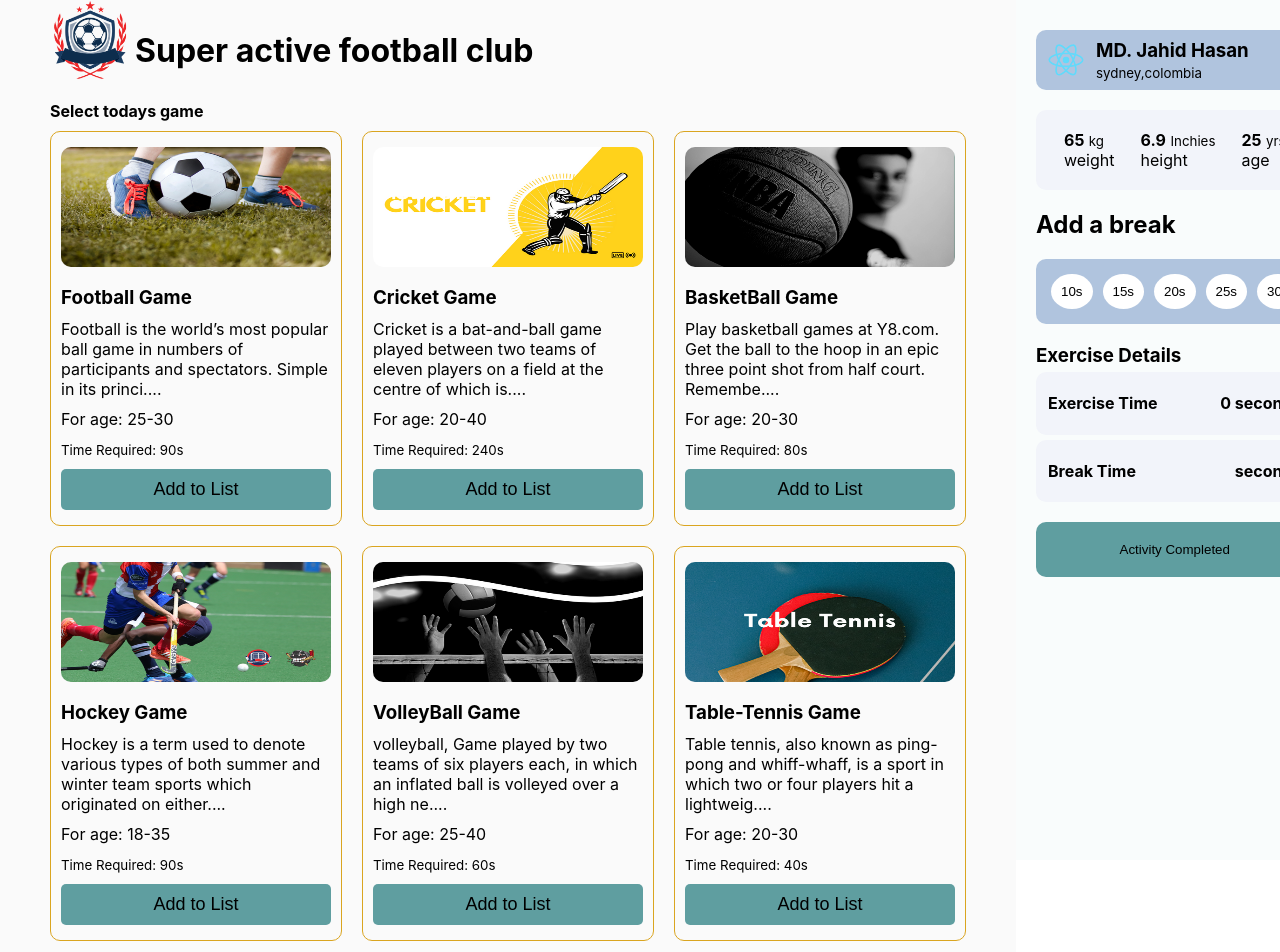
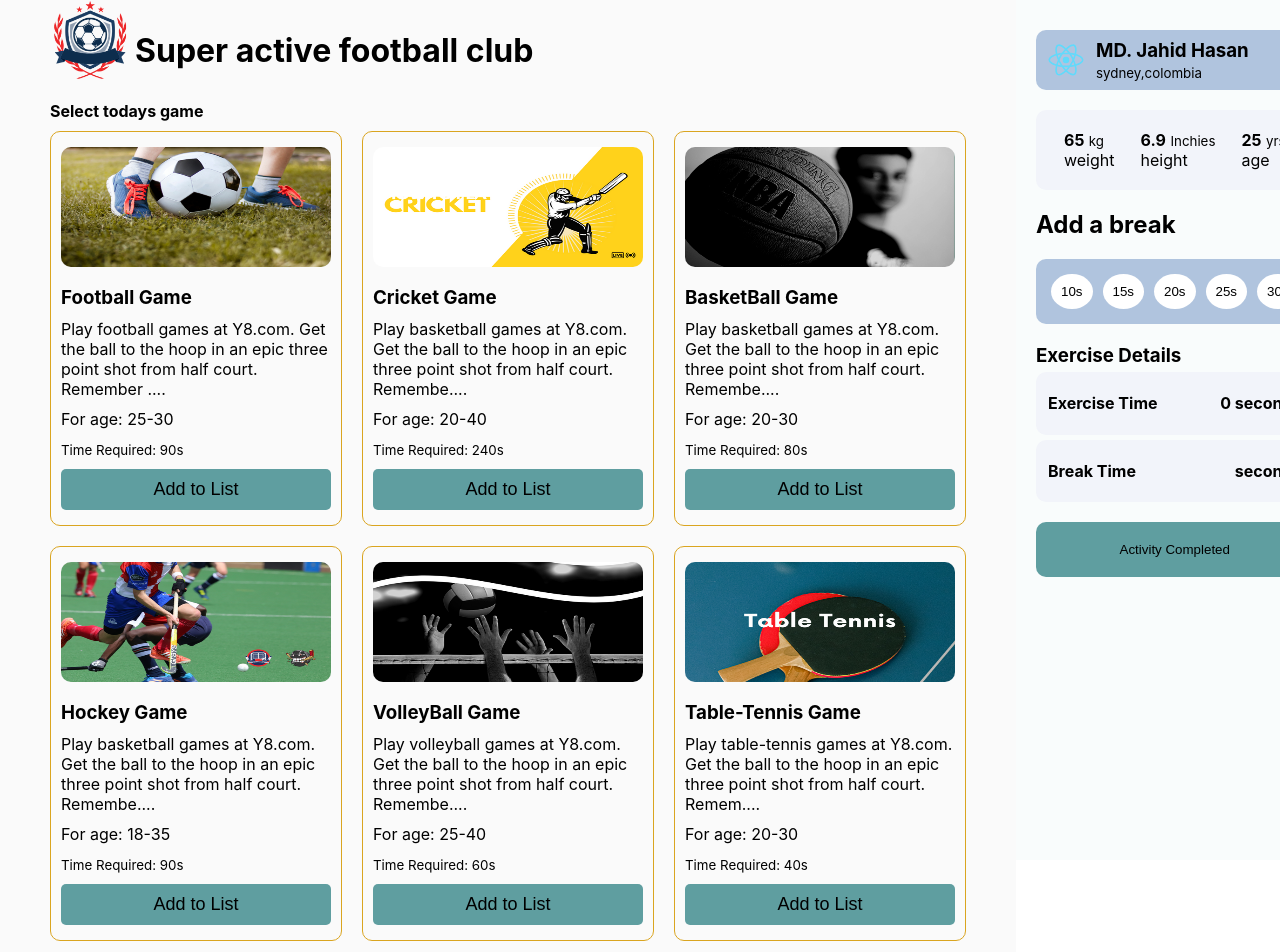
Before and after one commit to arifulislam38/active-football-club, a React (Create React App) app: page / in a window 1280 px wide. Shown: the top 952 px of the page. Built offline with nearby package versions, Linux system fonts and the light colour scheme.

Commit message:
final check

```diff
--- a/public/games.json
+++ b/public/games.json
@@ -4,7 +4,7 @@
         "id": "01",
         "category": "Games",
         "name": "Football Game",
-        "description": "Football is the world’s most popular ball game in numbers of participants and spectators. Simple in its principal rules and essential equipment, the sport can be played almost anywhere, from official football playing fields (pitches) to gymnasiums, streets, school playgrounds, parks, or beaches.",
+        "description": "Play football games at Y8.com. Get the ball to the hoop in an epic three point shot from half court. Remember to dribble the ball to push for a layup shot. Hopefully the ball sinks into the net without bouncing out. If your opponents get a hold of the ball, you will need to play defense to block their shots. hello thei is he can did thids tin keihen .",
         "img": "./images/football.png",
         "time": 90,
         "age" : "25-30"
@@ -13,7 +13,7 @@
         "id": "02",
         "category": "Games",
         "name": "Cricket Game",
-        "description": "Cricket is a bat-and-ball game played between two teams of eleven players on a field at the centre of which is a 22-yard (20-metre) pitch with a wicket at each end, each comprising two bails balanced on three stumps. The batting side scores runs by striking the ball bowled at the wicket with the bat and then running between the wickets, while the bowling and fielding side tries to prevent this (by preventing the ball from leaving the field, and getting the ball to either wicket) and dismiss each batter (so they are out).",
+        "description": "Play basketball games at Y8.com. Get the ball to the hoop in an epic three point shot from half court. Remember to dribble the ball to push for a layup shot. Hopefully the ball sinks into the net without bouncing out. If your opponents get a hold of the ball, you will need to play defense to block their shots. hello thei is he can did thids tin keihen .",
         "img": "./images/cricket.png",
         "time": 240,
         "age" : "20-40"
@@ -22,7 +22,7 @@
         "id": "03",
         "category": "Games",
         "name": "BasketBall Game",
-        "description": "Play basketball games at Y8.com. Get the ball to the hoop in an epic three point shot from half court. Remember to dribble the ball to push for a layup shot. Hopefully the ball sinks into the net without bouncing out. If your opponents get a hold of the ball, you will need to play defense to block their shots.",
+        "description": "Play basketball games at Y8.com. Get the ball to the hoop in an epic three point shot from half court. Remember to dribble the ball to push for a layup shot. Hopefully the ball sinks into the net without bouncing out. If your opponents get a hold of the ball, you will need to play defense to block their shots. hello thei is he can did thids tin keihen .",
         "img": "./images/basketball.png",
         "time": 80,
         "age" : "20-30"
@@ -31,7 +31,7 @@
         "id": "04",
         "category": "Games",
         "name": "Hockey Game",
-        "description": "Hockey is a term used to denote various types of both summer and winter team sports which originated on either an outdoor field, sheet of ice, or dry floor such as in a gymnasium. There are many types of hockey. Some games make the use of skates, either wheeled, or bladed while others do not. In order to help make the distinction between these various games, the word hockey is often preceded by another word. ",
+        "description": "Play basketball games at Y8.com. Get the ball to the hoop in an epic three point shot from half court. Remember to dribble the ball to push for a layup shot. Hopefully the ball sinks into the net without bouncing out. If your opponents get a hold of the ball, you will need to play defense to block their shots. hello thei is he can did thids tin keihen .",
         "img": "./images/hockey.png",
         "time": 90,
         "age" : "18-35"
@@ -40,7 +40,7 @@
         "id": "05",
         "category": "Games",
         "name": "VolleyBall Game",
-        "description": "volleyball, Game played by two teams of six players each, in which an inflated ball is volleyed over a high net. Each team tries to make the ball touch the court within the opposing side’s playing areas before it can be returned. A team is allowed to touch the ball three times before returning it.",
+        "description": "Play volleyball games at Y8.com. Get the ball to the hoop in an epic three point shot from half court. Remember to dribble the ball to push for a layup shot. Hopefully the ball sinks into the net without bouncing out. If your opponents get a hold of the ball, you will need to play defense to block their shots. hello thei is he can did thids tin keihen .",
         "img": "./images/volleyball.png",
         "time": 60,
         "age" : "25-40"
@@ -49,7 +49,7 @@
         "id": "06",
         "category": "Games",
         "name": "Table-Tennis Game",
-        "description": "Table tennis, also known as ping-pong and whiff-whaff, is a sport in which two or four players hit a lightweight ball, also known as the ping-pong ball, back and forth across a table using small solid rackets. The game takes place on a hard table divided by a net. Except for the initial serve, the rules are generally as follows: players must allow a ball played toward them to bounce once on their side of the table and must return it so that it bounces on the opposite side at least once.",
+        "description": "Play table-tennis games at Y8.com. Get the ball to the hoop in an epic three point shot from half court. Remember to dribble the ball to push for a layup shot. Hopefully the ball sinks into the net without bouncing out. If your opponents get a hold of the ball, you will need to play defense to block their shots. hello thei is he can did thids tin keihen .",
         "img": "./images/table-tennis.png",
         "time": 40,
         "age" : "20-30"
--- a/src/Components/GameCard/gamecard.css
+++ b/src/Components/GameCard/gamecard.css
@@ -2,6 +2,7 @@
     padding: 15px 10px;
     border: 1px solid goldenrod;
     border-radius: 10px;
+    /* position: relative; */
 }
 .game-card img{
     width: 270px;
@@ -23,4 +24,7 @@
     border-radius: 5px;
     font-size: 18px;
     cursor: pointer;
+    /* position: absolute; */
+    /* bottom: 0px; */
+
 }
```
